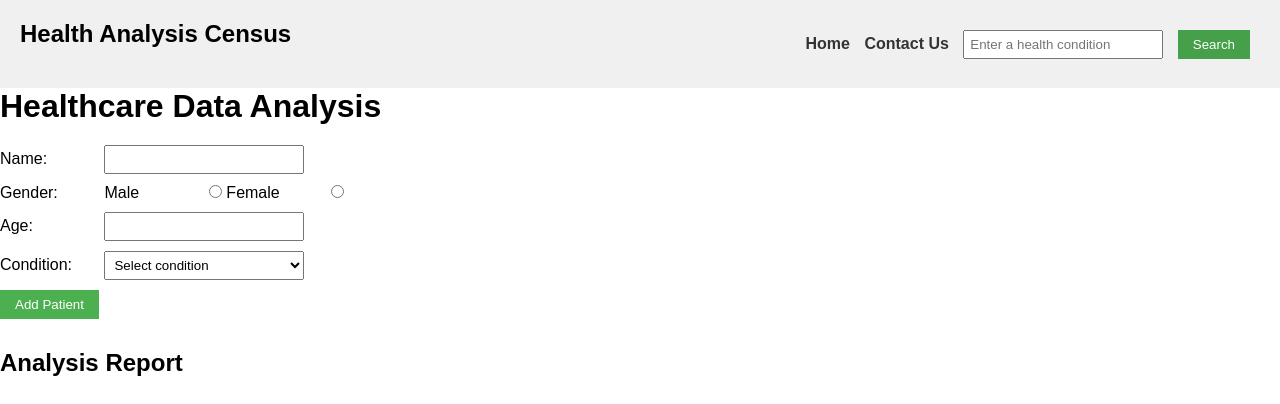
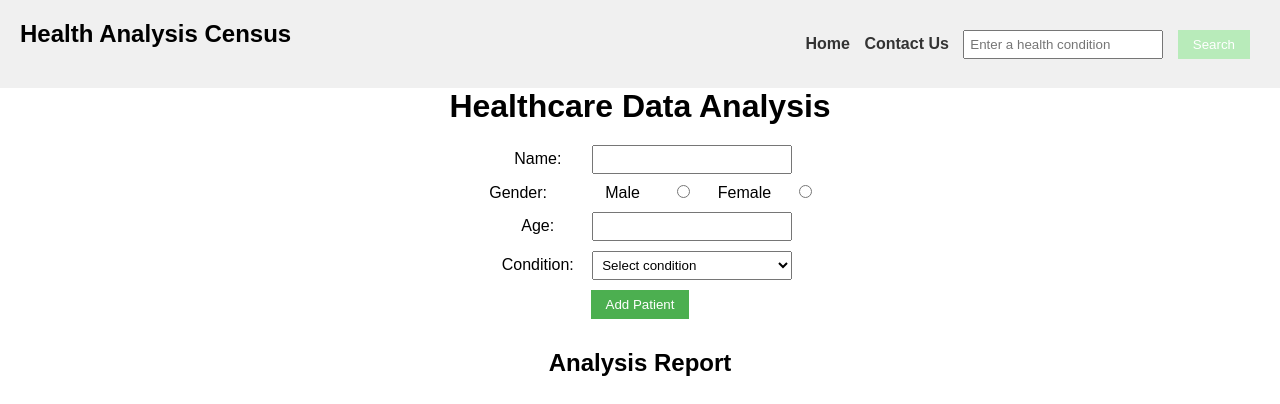
Before and after one commit to Umarabdul270/plantdisease, a plain HTML site: page index.html in a window 1280 px wide. In both pictures the pointer is over the button "Search". Drawn offline with Linux system fonts and the light colour scheme.

Commit message:
last commit

```diff
--- a/health_analysis.css
+++ b/health_analysis.css
@@ -38,10 +38,12 @@ nav {
 
   h1 {
     margin-bottom: 20px;
+    text-align: center;
   }
 
   div {
     margin-bottom: 10px;
+    text-align: center;
   }
 
   label {
@@ -65,7 +67,7 @@ nav {
   }
 
   button:hover {
-    background-color: #45a049;
+    background-color: #b8ebba;
   }
 
   /* Basic CSS for the report section */
```
